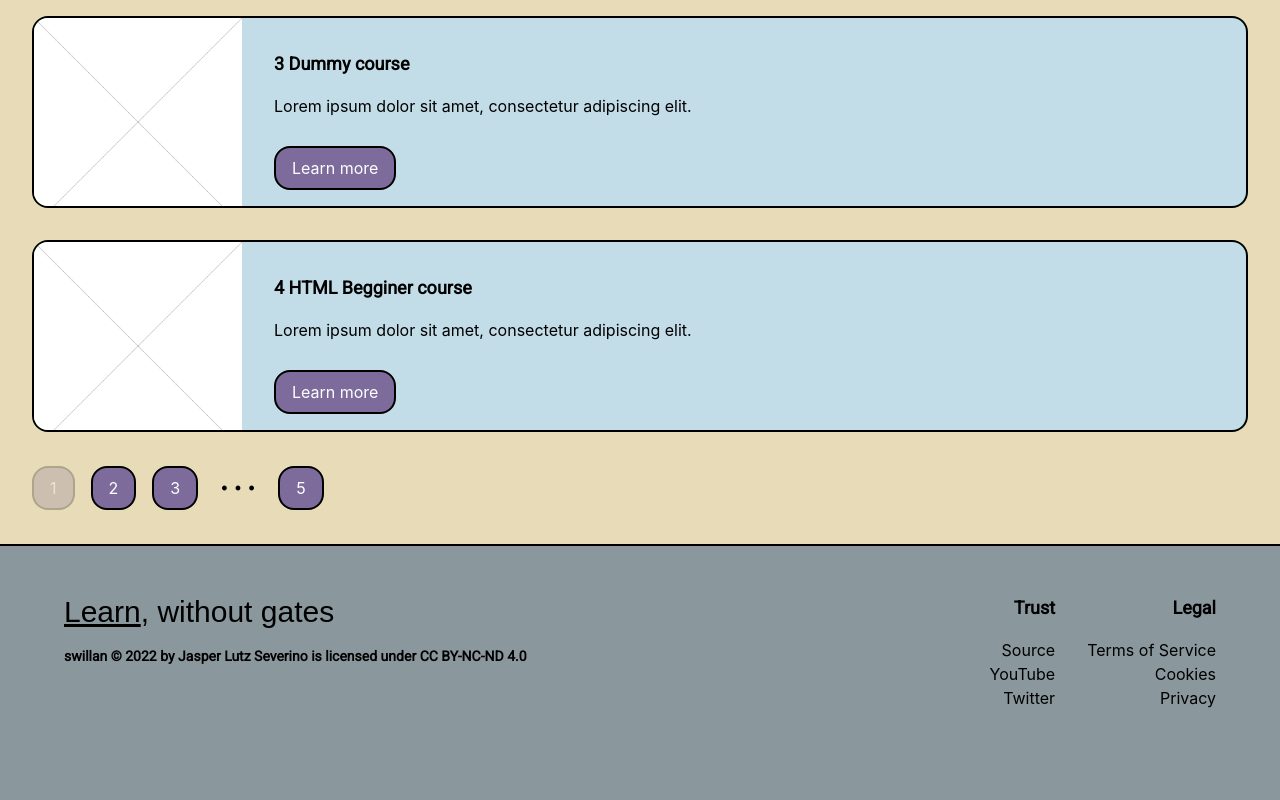
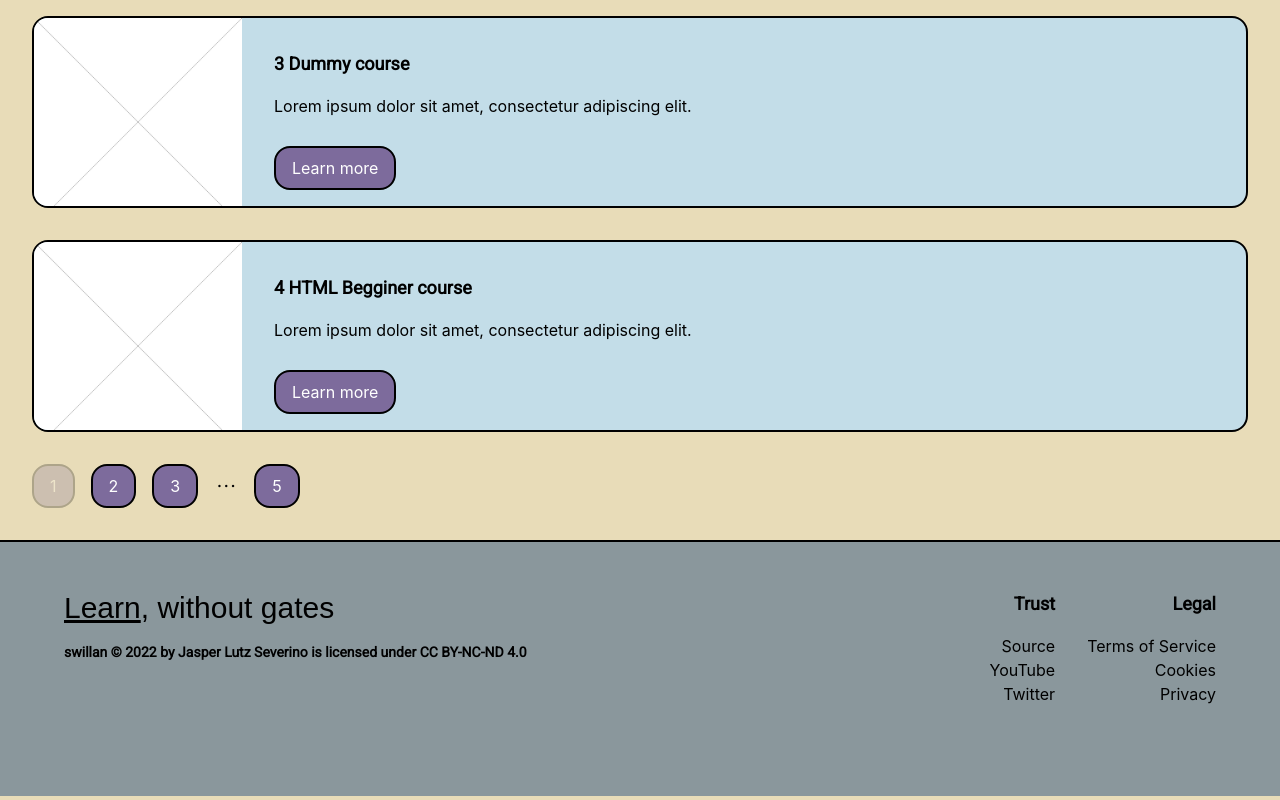
Before and after one commit to lutzseverino/smr-m08--swillan, a React (Create React App) app: page /courses/page/1 in a window 1280 px wide. Shown: the part 881-1681 px from the top of the page. Built offline with nearby package versions, Linux system fonts and the light colour scheme; a web font is replaced by a local one.

Commit message:
Leftover google icons addition

```diff
--- a/src/components/PageNav/index.tsx
+++ b/src/components/PageNav/index.tsx
@@ -9,11 +9,6 @@ interface PageNavProps {
 
 export default class PageNav extends React.Component<PageNavProps> {
   render() {
-    const MORE = (
-      <svg xmlns="http://www.w3.org/2000/svg" height="48" width="48">
-        <path d="M10.4 26.4Q9.4 26.4 8.7 25.7Q8 25 8 24Q8 23 8.7 22.3Q9.4 21.6 10.4 21.6Q11.4 21.6 12.1 22.3Q12.8 23 12.8 24Q12.8 25 12.1 25.7Q11.4 26.4 10.4 26.4ZM24 26.4Q23 26.4 22.3 25.7Q21.6 25 21.6 24Q21.6 23 22.3 22.3Q23 21.6 24 21.6Q25 21.6 25.7 22.3Q26.4 23 26.4 24Q26.4 25 25.7 25.7Q25 26.4 24 26.4ZM37.6 26.4Q36.6 26.4 35.9 25.7Q35.2 25 35.2 24Q35.2 23 35.9 22.3Q36.6 21.6 37.6 21.6Q38.6 21.6 39.3 22.3Q40 23 40 24Q40 25 39.3 25.7Q38.6 26.4 37.6 26.4Z" />
-      </svg>
-    );
     const RANGE = getRange(this.props.current, this.props.pages);
 
     return (
@@ -23,7 +18,7 @@ export default class PageNav extends React.Component<PageNavProps> {
             <>
               <Button onClick={() => this.props.onClick(1)}>1</Button>
 
-              {MORE}
+              <span className="material-symbols-outlined">more_horiz</span>
             </>
           ))}
 
@@ -41,7 +36,7 @@ export default class PageNav extends React.Component<PageNavProps> {
 
         {!RANGE.includes(this.props.pages) && (
           <>
-            {MORE}
+            <span className="material-symbols-outlined">more_horiz</span>
 
             <Button onClick={() => this.props.onClick(this.props.pages)}>
               {this.props.pages}
```
